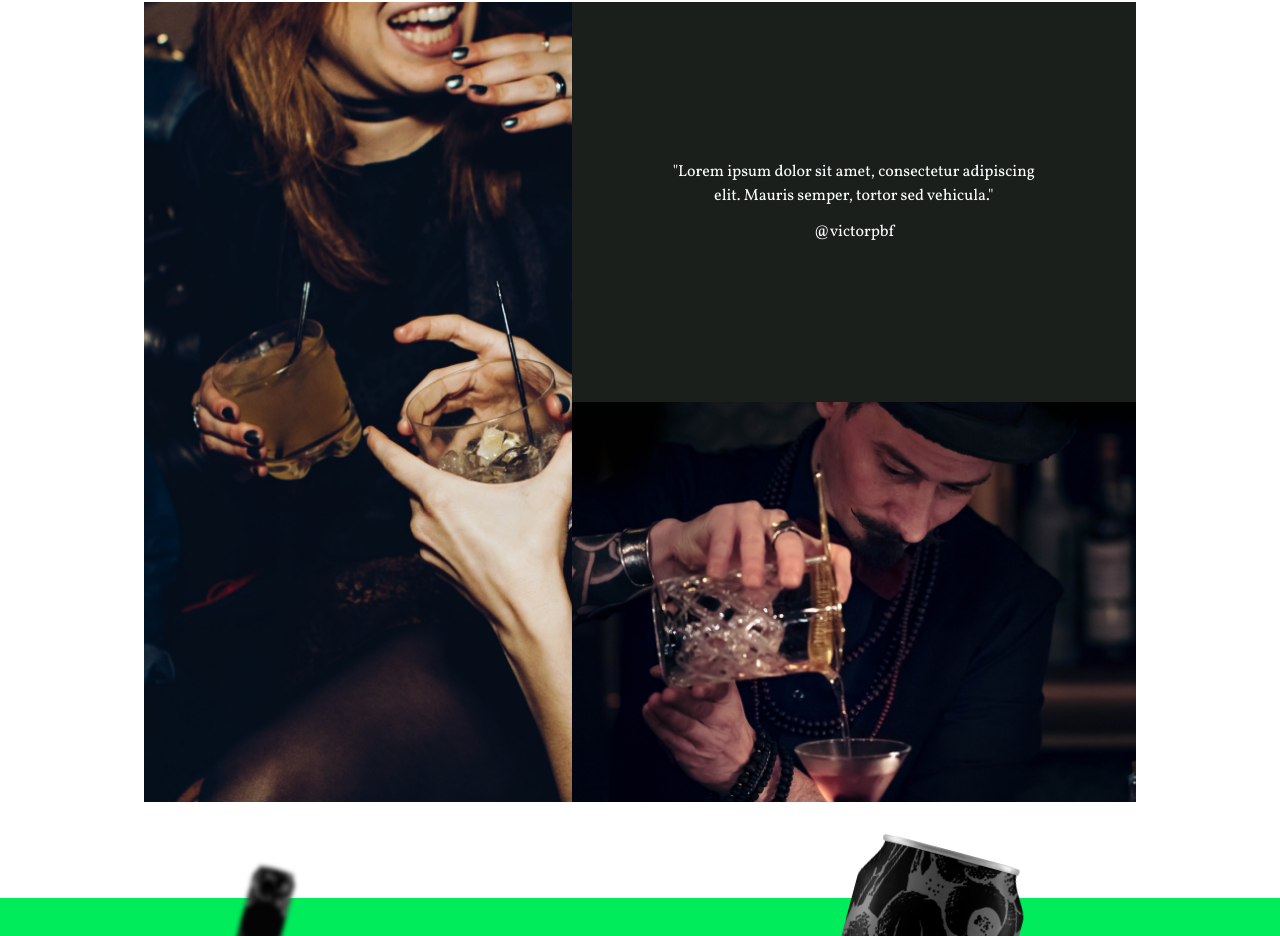
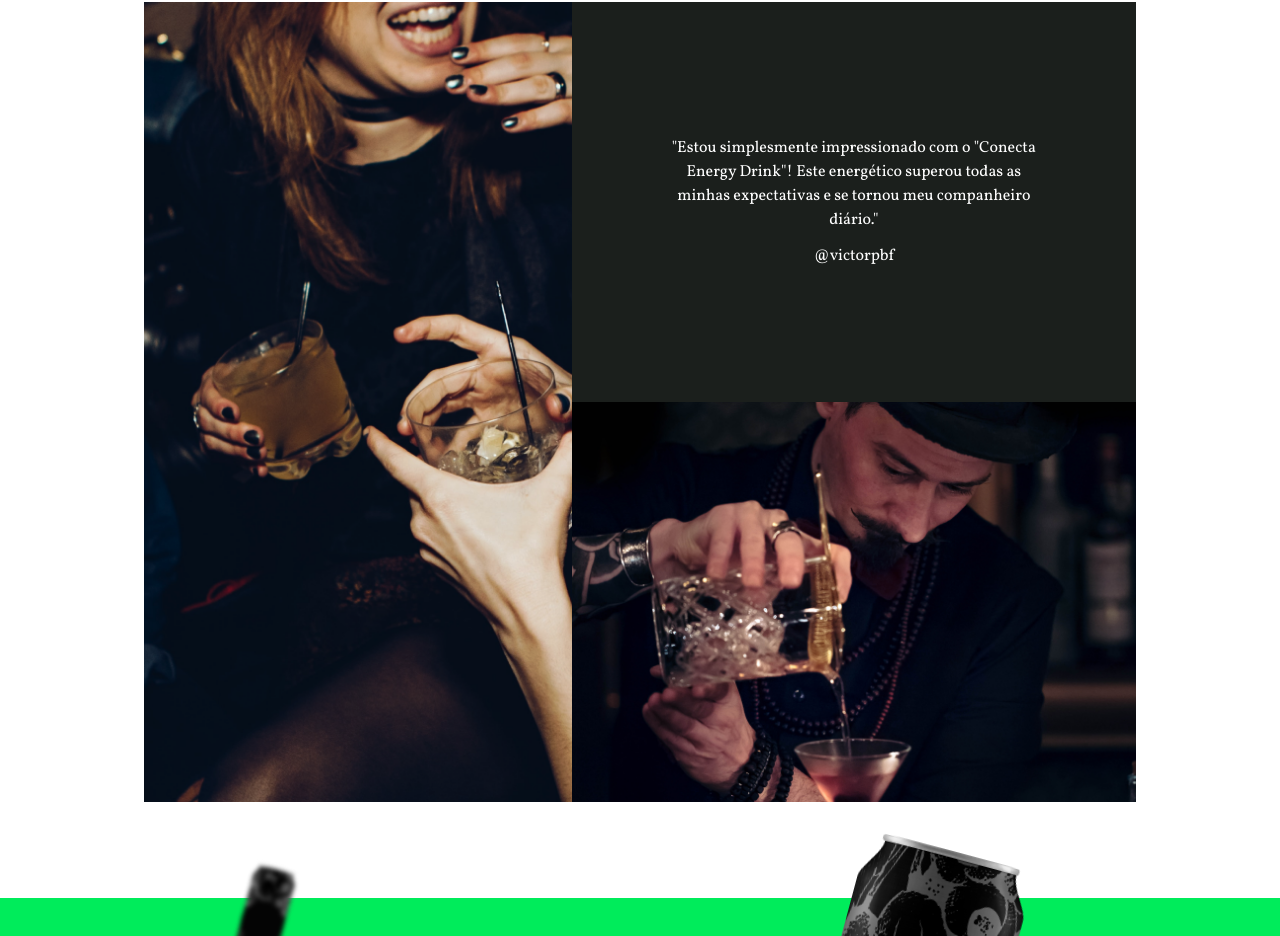
Before and after one commit to victorfilgueira/conecta, a Next.js app: page / in a window 1280 px wide. Shown: the part 1698-2634 px from the top of the page. Built offline with nearby package versions, Linux system fonts and the light colour scheme.

Commit message:
refactor: text adjusts

```diff
--- a/src/app/layout.tsx
+++ b/src/app/layout.tsx
@@ -10,7 +10,7 @@ const volkorn = Vollkorn({
 })
 
 export const metadata: Metadata = {
-  title: 'Create Next App',
+  title: 'Conecta Energy Drink',
   description: 'Generated by create next app',
 }
 
--- a/src/components/Carousel.tsx
+++ b/src/components/Carousel.tsx
@@ -5,7 +5,7 @@ const Carousel = () => {
   return (
     <div className="flex flex-col items-center justify-center px-9 w-full">
       <p className="text-center text-white max-w-[16rem] lg:max-w-[23.5rem]">
-        "Lorem ipsum dolor sit amet, consectetur adipiscing elit. Mauris semper, tortor sed vehicula."
+        "Estou simplesmente impressionado com o "Conecta Energy Drink"! Este energético superou todas as minhas expectativas e se tornou meu companheiro diário."
       </p>
       <p className="text-white mt-3">
         @victorpbf
--- a/src/components/Header.tsx
+++ b/src/components/Header.tsx
@@ -12,7 +12,6 @@ import GreenButton from './GreenButton';
 export function Header() {
 
     const handleButtonClick = () => {
-        console.log("Botão clicado!");
       };
 
     return(
```
